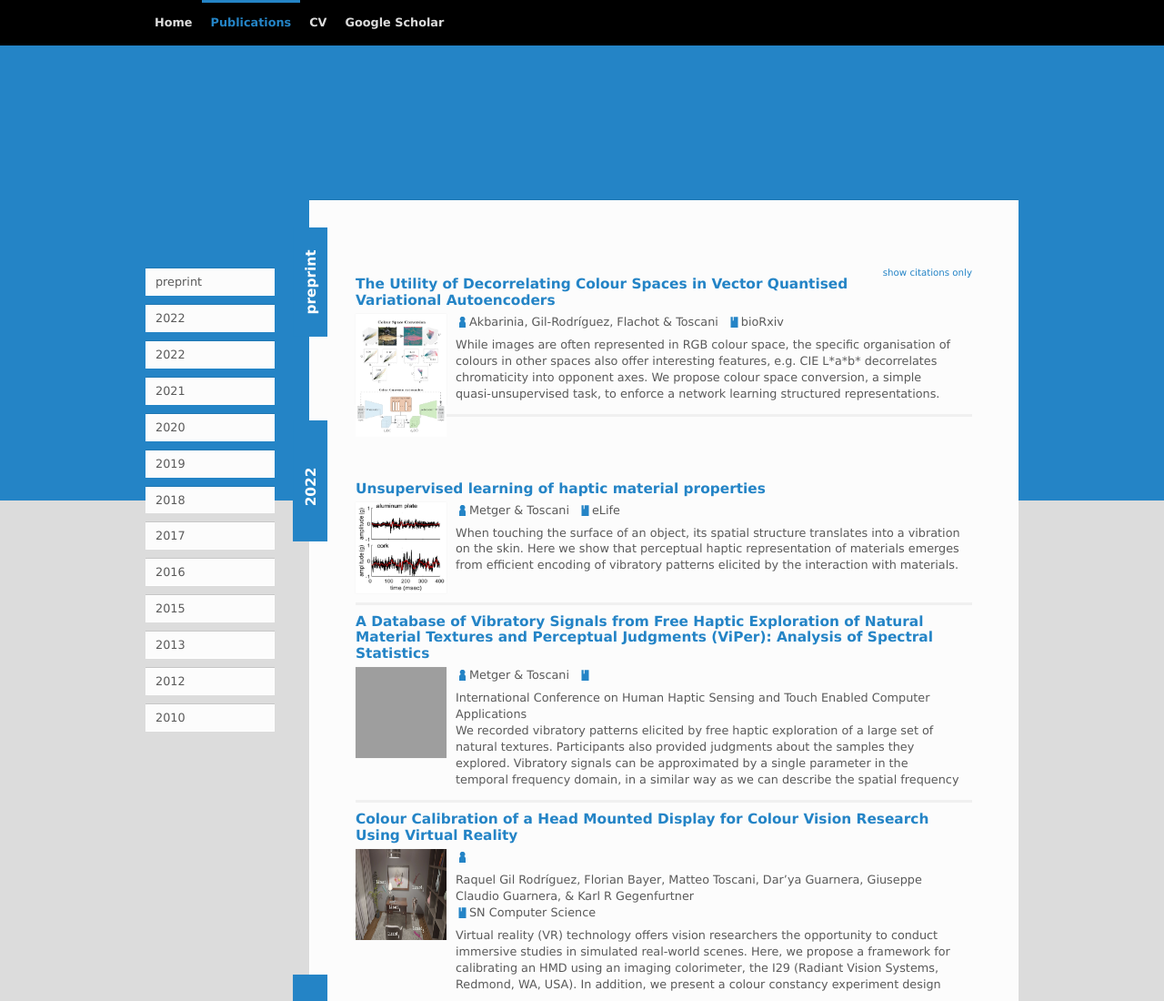
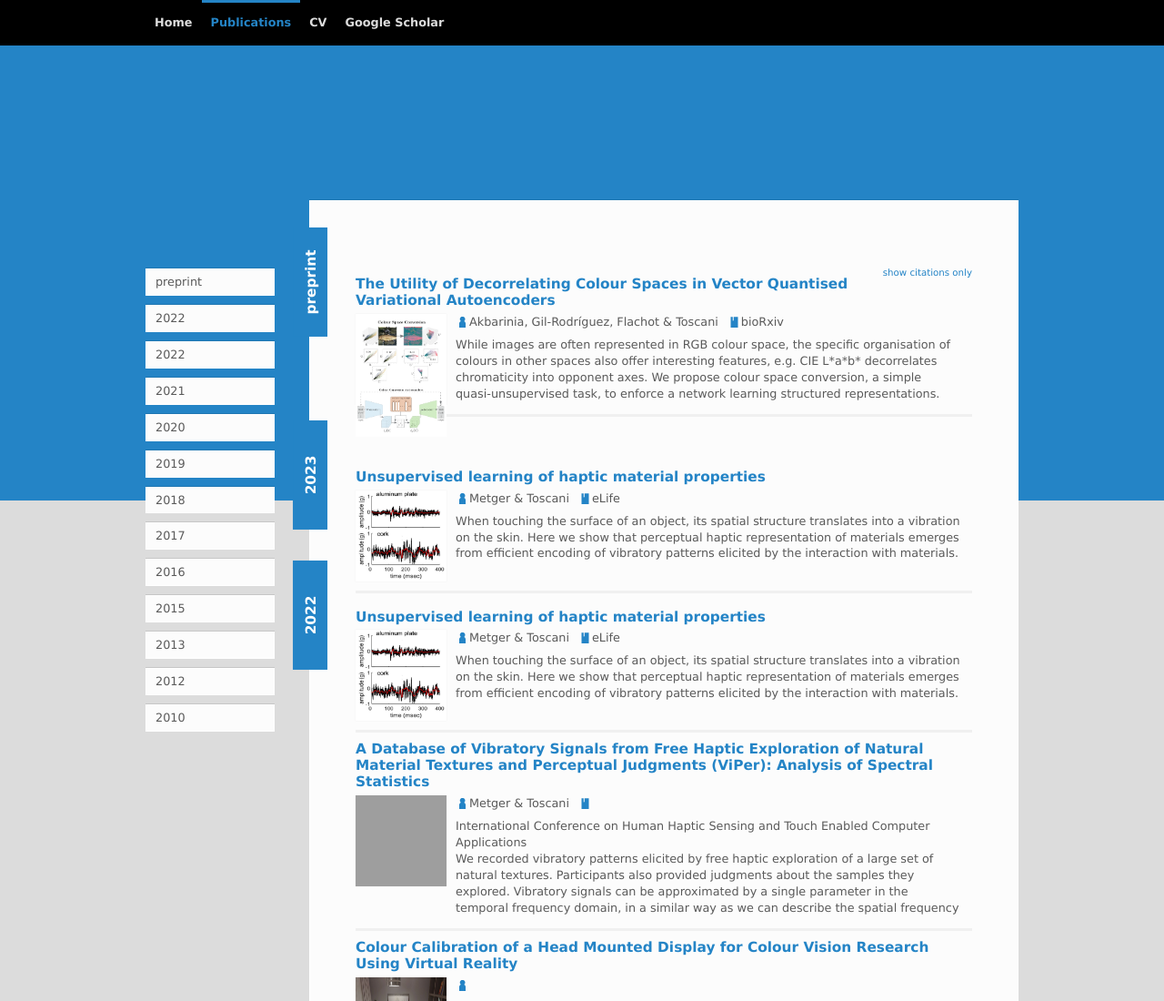
Before and after one commit to matteo-toscani-24-01-1985/home, a plain HTML site: page publications.htm in a window 1280 px wide. Shown: the top 1100 px of the page at 91% size. Drawn offline with Linux system fonts and the light colour scheme; grey boxes are pictures that could not be loaded.

Commit message:
Update publications.htm

```diff
--- a/publications.htm
+++ b/publications.htm
@@ -197,7 +197,27 @@ While images are often represented in RGB colour space, the specific organisatio
                2023
             </h1>
             <ul>
+              <li>
+                   <h2>
+                      <a href= "https://elifesciences.org/articles/64876" target="_blank">
+                         Unsupervised learning of haptic material properties
+                      </a>
+                   </h2>
+                   <div class="pic">
+                     <img src="images/UnsupervisedPreprint.png" alt="scene 2,3,7,8" title="scene 2,3,7,8" width="100" height="100"/>
+                   </div>
+                   <dl>
+                      <dt class="authors">Authors:</dt><dd>Metger & Toscani</dd>
+                      <dt class="journal">Journal:</dt><dd>eLife</dd>
+                      <dt class="summary">Summary:</dt><dd class="summary">
+                        When touching the surface of an object, its spatial structure translates into a vibration on the skin. Here we show that perceptual haptic representation of materials emerges from efficient encoding of vibratory patterns elicited by the interaction with materials.
 
+                         <dt class="citation">Citation:</dt><dd class="citation"><cite>
+                      Metzger A., & Toscani, M. (2022). Unsupervised learning of haptic material properties. eLife, 11, e64876.
+                    </cite></dd>
+                         </dl>
+                   <br class="clear" />
+                </li>
 
   <a id="year22" />
      <h1>
```
